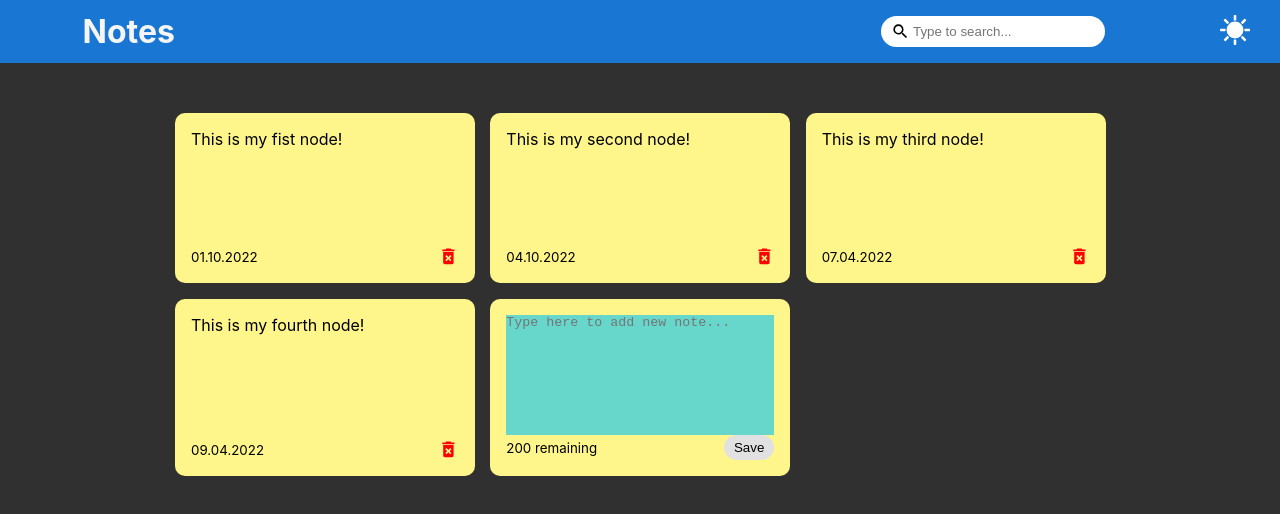
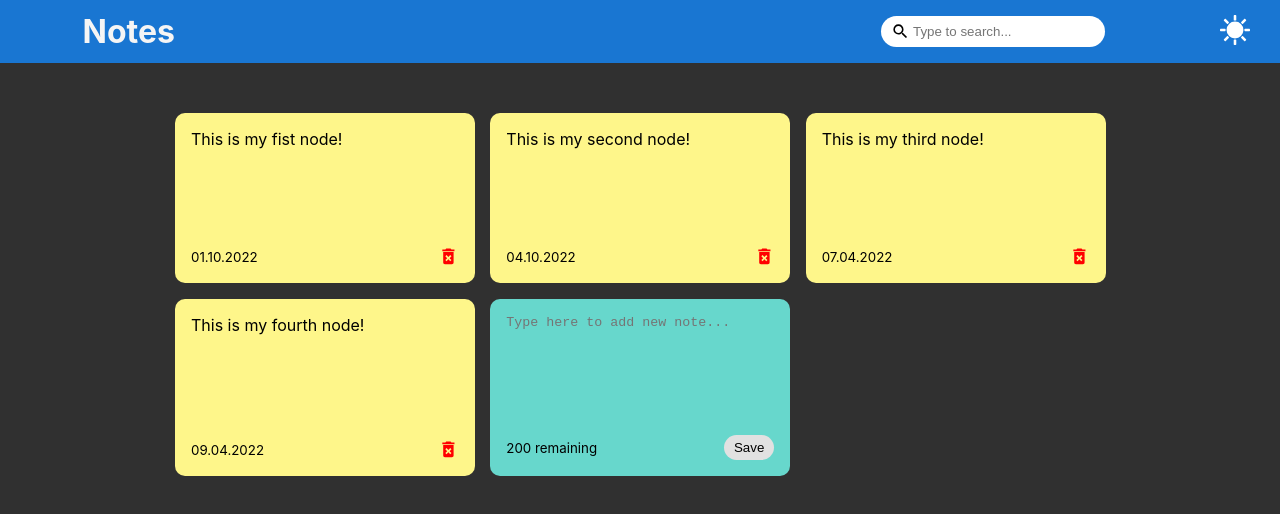
Before and after one commit to Segnities/react-notes-app, a React (Create React App) app: page / in a window 1280 px wide. Shown: the top 514 px of the page. Built offline with nearby package versions, Linux system fonts and the light colour scheme.

Commit message:
change background of AddNote

```diff
--- a/src/styles/Notes.css
+++ b/src/styles/Notes.css
@@ -27,6 +27,10 @@
   color: red;
 }
 
+.new-note {
+  background-color: #67d7cc;
+}
+
 .new-note textarea {
   border: none;
   resize: none;
@@ -38,10 +42,10 @@
 }
 
 .save-note {
-    background-color: #e1e1e1;
-    border: none;
-    border-radius: 15px;
-    padding: 5px 10px 5px 10px;
+  background-color: #e1e1e1;
+  border: none;
+  border-radius: 15px;
+  padding: 5px 10px 5px 10px;
 }
 
 .save-note:hover {
```
